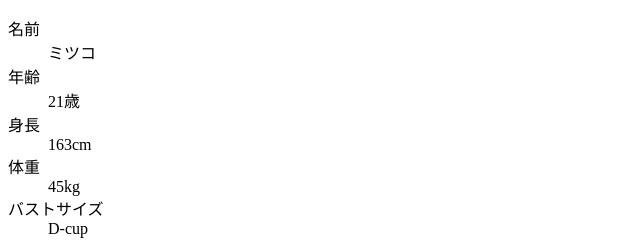
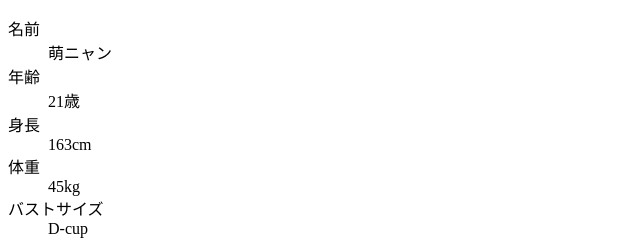
Before and after one commit to tessiezquality/rensyu, a plain HTML site: page github_rensyu/index.html in a window 1280 px wide. Shown: the full height of the page, 0-640 px from the left. Drawn offline with Linux system fonts and the light colour scheme.

Commit message:
萌ニャン

```diff
--- a/github_rensyu/index.html
+++ b/github_rensyu/index.html
@@ -8,7 +8,7 @@
 <body>
 	<dl>
 		<dt>名前</dt>
-		<dd>ミツコ</dd>
+		<dd>萌ニャン</dd>
 		<dt>年齢</dt>
 		<dd>21歳</dd>
 		<dt>身長</dt>
```
